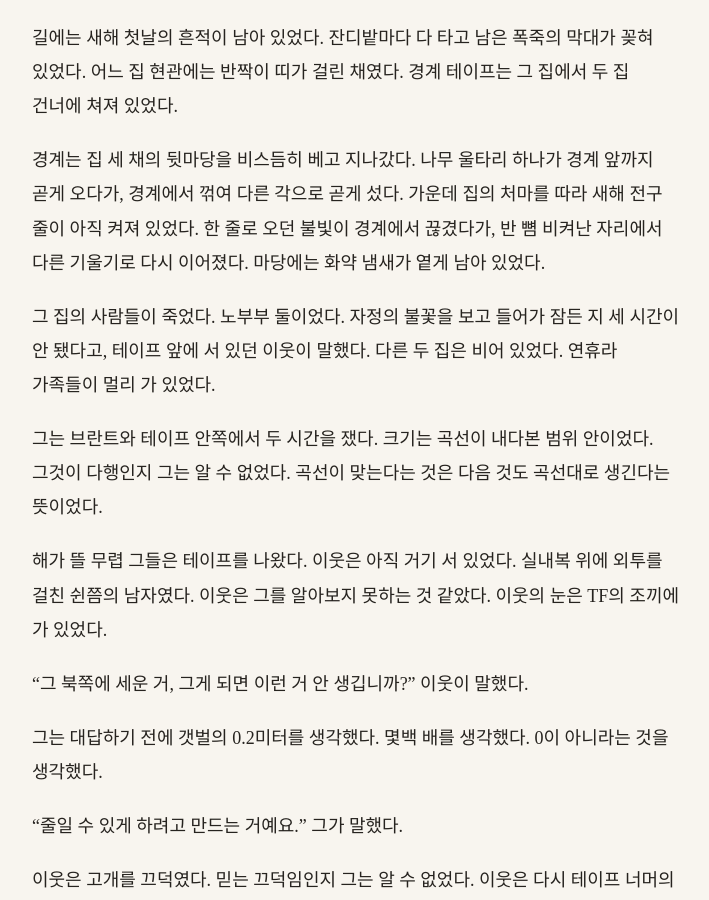
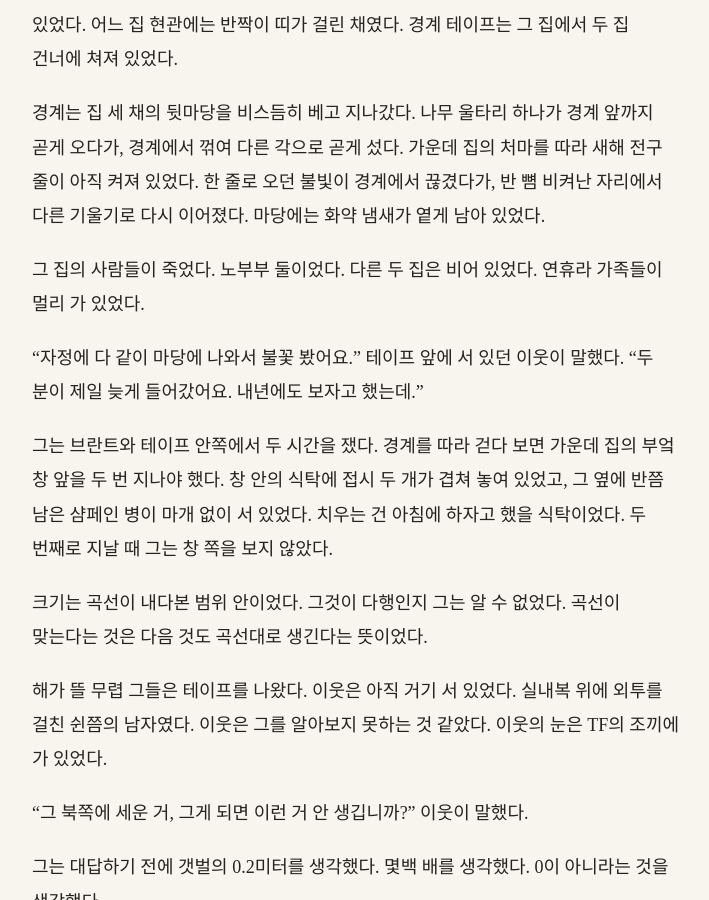
Before and after one commit to kangkkang/writer_s1_public, a Jekyll site: the page built from vol2/049.md, in a window 1280 px wide and 900 px high, scrolled down 8870 px. Shown: the whole window, without its empty margins (284-993 px from the left). Built offline with Jekyll 4.4.1, drawn with Linux system fonts in a browser that asks for light colours; our own code applies the rules of GitHub Pages for plain Markdown files; some of the changed text lies outside the part shown.

Commit message:
Update from https://github.com/kangkkang/writer_s1/commit/5877ef4cec9bb1b8a9498c8e5b142011d535412b

```diff
--- a/vol2/049.md
+++ b/vol2/049.md
@@ -26,13 +26,13 @@
 
 *정정 범위 — 가장자리에서 안쪽으로 몇 미터까지.* 그는 그 줄을 보았다. 지우고 싶지 않은 줄이었다. 그는 연필로 그 줄에 선을 그었다.
 
----
+브란트가 단말을 닫았다. "모레 켜요."
 
 배열은 비행장의 북쪽 끝에 서 있었다.
 
 발신소 넷이 활주로 끝의 풀밭에 네모를 이루고 서 있었다. 하나하나는 사람 키의 세 배쯤 되는 흰 기둥이었고, 꼭대기에 납작한 판들이 꽃잎처럼 겹쳐 펼쳐져 있었다. 9월부터 거기 서 있었지만, 켜진 적은 없었다. 경호원들은 그것을 '기계'라고 불렀다. 그가 처음 들었을 때는 웃었다. 지금은 그도 속으로 그렇게 불렀다.
 
-12월 5일 수요일, 배열이 처음 켜졌다.
+이틀 뒤 수요일, 배열이 처음 켜졌다.
 
 켜진다고 무엇이 보이는 것은 아니었다. 판들은 움직이지 않았고, 소리도 나지 않았다. 바뀐 것은 격납고 안의 벽과 판들뿐이었다. 넷의 위상이 박자마다 고쳐지는 숫자가 줄지어 흘렀다. 0.9박. 남는 열에 하나가 벽의 가장자리에서 작게 깜박였다. 그가 9월과 10월의 밤을 그 열에 하나에 썼다.
 
@@ -200,9 +200,13 @@
 
 경계는 집 세 채의 뒷마당을 비스듬히 베고 지나갔다. 나무 울타리 하나가 경계 앞까지 곧게 오다가, 경계에서 꺾여 다른 각으로 곧게 섰다. 가운데 집의 처마를 따라 새해 전구 줄이 아직 켜져 있었다. 한 줄로 오던 불빛이 경계에서 끊겼다가, 반 뼘 비켜난 자리에서 다른 기울기로 다시 이어졌다. 마당에는 화약 냄새가 옅게 남아 있었다.
 
-그 집의 사람들이 죽었다. 노부부 둘이었다. 자정의 불꽃을 보고 들어가 잠든 지 세 시간이 안 됐다고, 테이프 앞에 서 있던 이웃이 말했다. 다른 두 집은 비어 있었다. 연휴라 가족들이 멀리 가 있었다.
+그 집의 사람들이 죽었다. 노부부 둘이었다. 다른 두 집은 비어 있었다. 연휴라 가족들이 멀리 가 있었다.
 
-그는 브란트와 테이프 안쪽에서 두 시간을 쟀다. 크기는 곡선이 내다본 범위 안이었다. 그것이 다행인지 그는 알 수 없었다. 곡선이 맞는다는 것은 다음 것도 곡선대로 생긴다는 뜻이었다.
+"자정에 다 같이 마당에 나와서 불꽃 봤어요." 테이프 앞에 서 있던 이웃이 말했다. "두 분이 제일 늦게 들어갔어요. 내년에도 보자고 했는데."
+
+그는 브란트와 테이프 안쪽에서 두 시간을 쟀다. 경계를 따라 걷다 보면 가운데 집의 부엌 창 앞을 두 번 지나야 했다. 창 안의 식탁에 접시 두 개가 겹쳐 놓여 있었고, 그 옆에 반쯤 남은 샴페인 병이 마개 없이 서 있었다. 치우는 건 아침에 하자고 했을 식탁이었다. 두 번째로 지날 때 그는 창 쪽을 보지 않았다.
+
+크기는 곡선이 내다본 범위 안이었다. 그것이 다행인지 그는 알 수 없었다. 곡선이 맞는다는 것은 다음 것도 곡선대로 생긴다는 뜻이었다.
 
 해가 뜰 무렵 그들은 테이프를 나왔다. 이웃은 아직 거기 서 있었다. 실내복 위에 외투를 걸친 쉰쯤의 남자였다. 이웃은 그를 알아보지 못하는 것 같았다. 이웃의 눈은 TF의 조끼에 가 있었다.
 
```
Also changed, not shown: vol2/047.md (+9 -3 lines).
